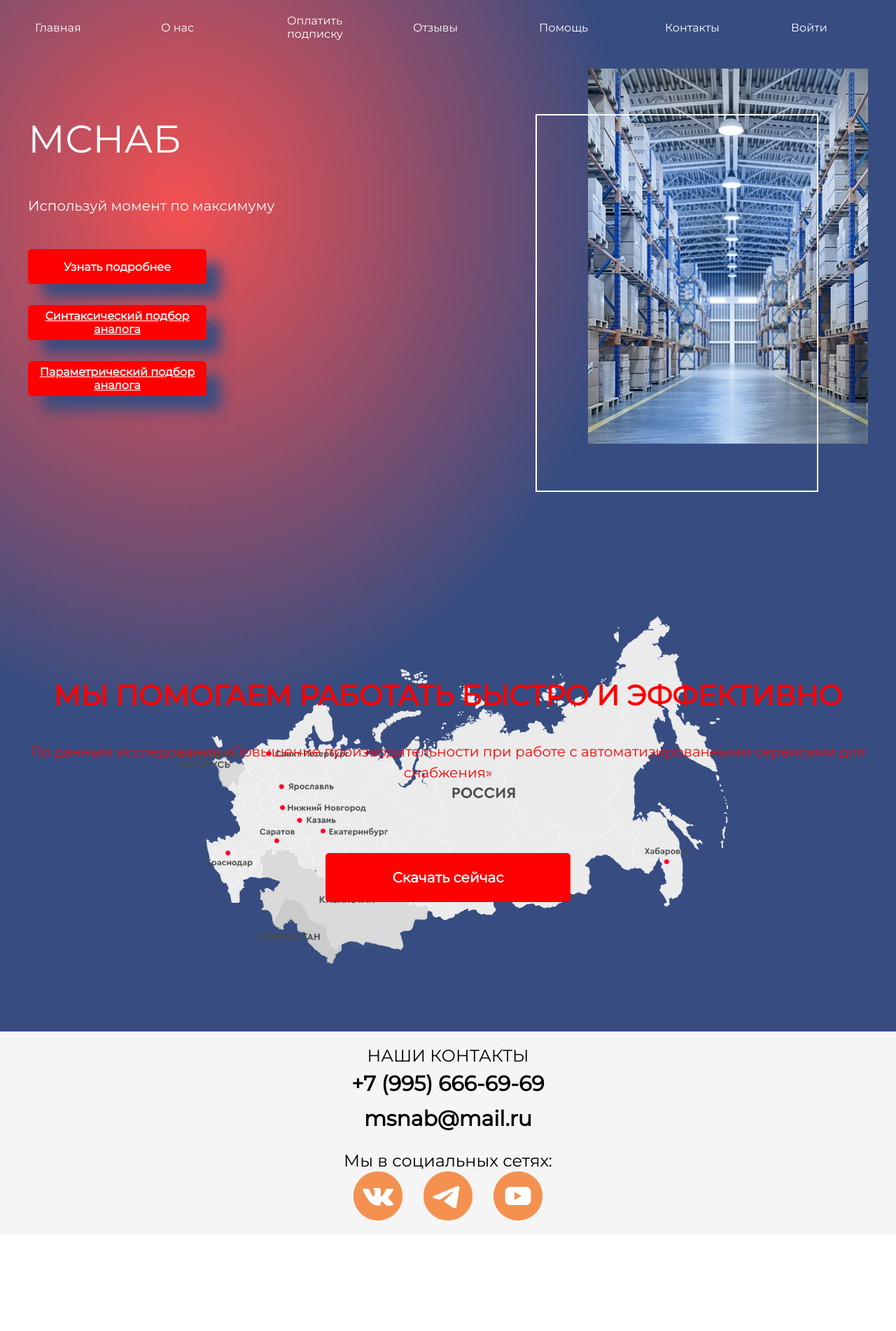
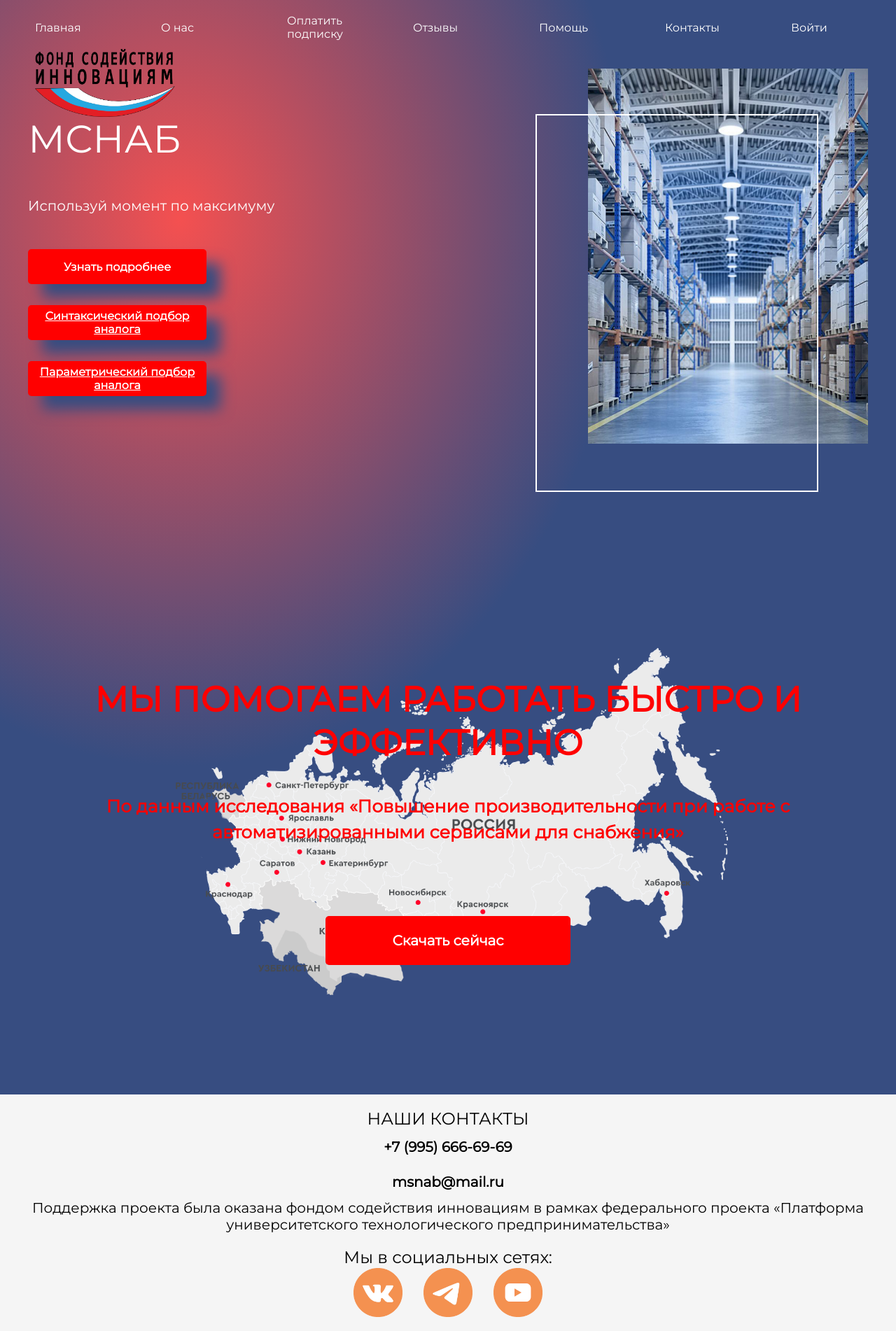
Before and after one commit to shalimovVladislav/sozonov.rf, a React app in the folder frontend/: page /home in a window 1280 px wide. Shown: the whole page at 70% size. Before the commit the page ends 1764 px from the top, so only its background shows below. Built offline with nearby package versions, Linux system fonts and the light colour scheme.

Commit message:
add fond logo

```diff
--- a/frontend/src/components/Footer.module.scss
+++ b/frontend/src/components/Footer.module.scss
@@ -38,6 +38,10 @@
                 }
             }
 
+            p {
+                font-size: 20px;
+            }
+
             & h2 {
                 font-weight: 400;
                 font-size: 24px;
--- a/frontend/src/components/Footer.tsx
+++ b/frontend/src/components/Footer.tsx
@@ -14,6 +14,7 @@ const Footer = forwardRef((props, ref: ForwardedRef<HTMLDivElement>) => {
             <p>+7 (995) 666-69-69</p>
             <p>msnab@mail.ru</p>
           </div>
+          <p>Поддержка проекта была оказана фондом содействия инновациям в рамках федерального проекта «Платформа университетского технологического предпринимательства»</p>
         </div>
         <div className={classes['text-container']}>
           <h2>Мы в социальных сетях:</h2>
--- a/frontend/src/pages/Home.module.scss
+++ b/frontend/src/pages/Home.module.scss
@@ -13,6 +13,19 @@
     margin-inline: auto;
 
     max-width: 1200px;
+}
+
+.fond-logo {
+    position: absolute;
+
+    top: 70px;
+    left: 50px;
+
+    width: 200px;
+
+    @media (max-width: 1000px) {
+        display: none;
+    }
 }
 
 .text-container {
@@ -150,7 +163,7 @@
 
         & h1 {
             font-weight: 600;
-            font-size: 40px;
+            font-size: 50px;
             line-height: 125%;
             text-align: center;
             text-transform: uppercase;
@@ -159,8 +172,8 @@
         }
 
         & p {
-            font-weight: 400;
-            font-size: 20px;
+            font-weight: 600;
+            font-size: 25px;
             line-height: 150%;
             text-align: center;
         }
--- a/frontend/src/pages/Home.tsx
+++ b/frontend/src/pages/Home.tsx
@@ -3,6 +3,7 @@ import { useLocation, useNavigate, Link } from 'react-router-dom';
 import classes from './Home.module.scss';
 import Navbar from '@/components/Navbar';
 import Footer from '@/components/Footer';
+import fondLogo from '@/assets/5e356d6acc3937c43a6f01722f09743d.png'
 import cityImage from '@/assets/c38459ae21391acd58d47e165a458b0b.jpg';
 
 const Home = () => {
@@ -25,6 +26,7 @@ const Home = () => {
             <main className={classes['home-bg']}>
                 <Navbar />
                 <div className={classes['flex-container']}>
+                    <img className={classes['fond-logo']} src={fondLogo} alt="Fond logo" />
                     <div className={classes['text-container']}>
                         <h1 className={classes['color-white']}>МСНАБ</h1>
                         <p className={classes['color-white']}>
```
Also changed, not shown: frontend/src/assets/5e356d6acc3937c43a6f01722f09743d.png (added).
